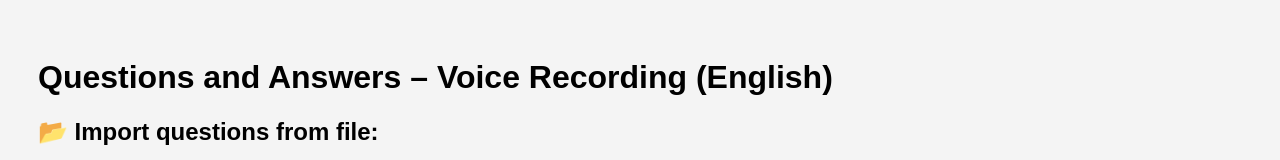
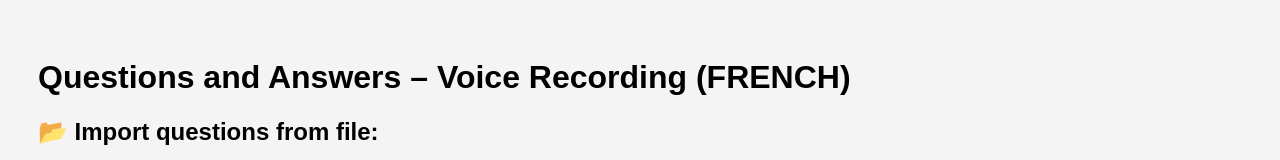
Before and after one commit to Khaai123/nhandiengiongnoi---phap, a plain HTML site: page index.html in a window 1280 px wide. Shown: the top 160 px of the page. Drawn offline with nearby package versions, Linux system fonts and the light colour scheme.

Commit message:
Update and rename nhandiengiongnoi - phap.html to index.html

```diff
--- a/nhandiengiongnoi - phap.html
+++ b/index.html
@@ -69,7 +69,7 @@ function getStorageKey() {
 }
 const STORAGE_KEY = getStorageKey();
 </script>
-<h1>Questions and Answers – Voice Recording (English)</h1>
+<h1>Questions and Answers – Voice Recording (FRENCH)</h1>
 <h2>📂 Import questions from file:</h2>
 <input accept=".docx,.txt" id="file-input" type="file"/>
 <div id="questions-container">
```
